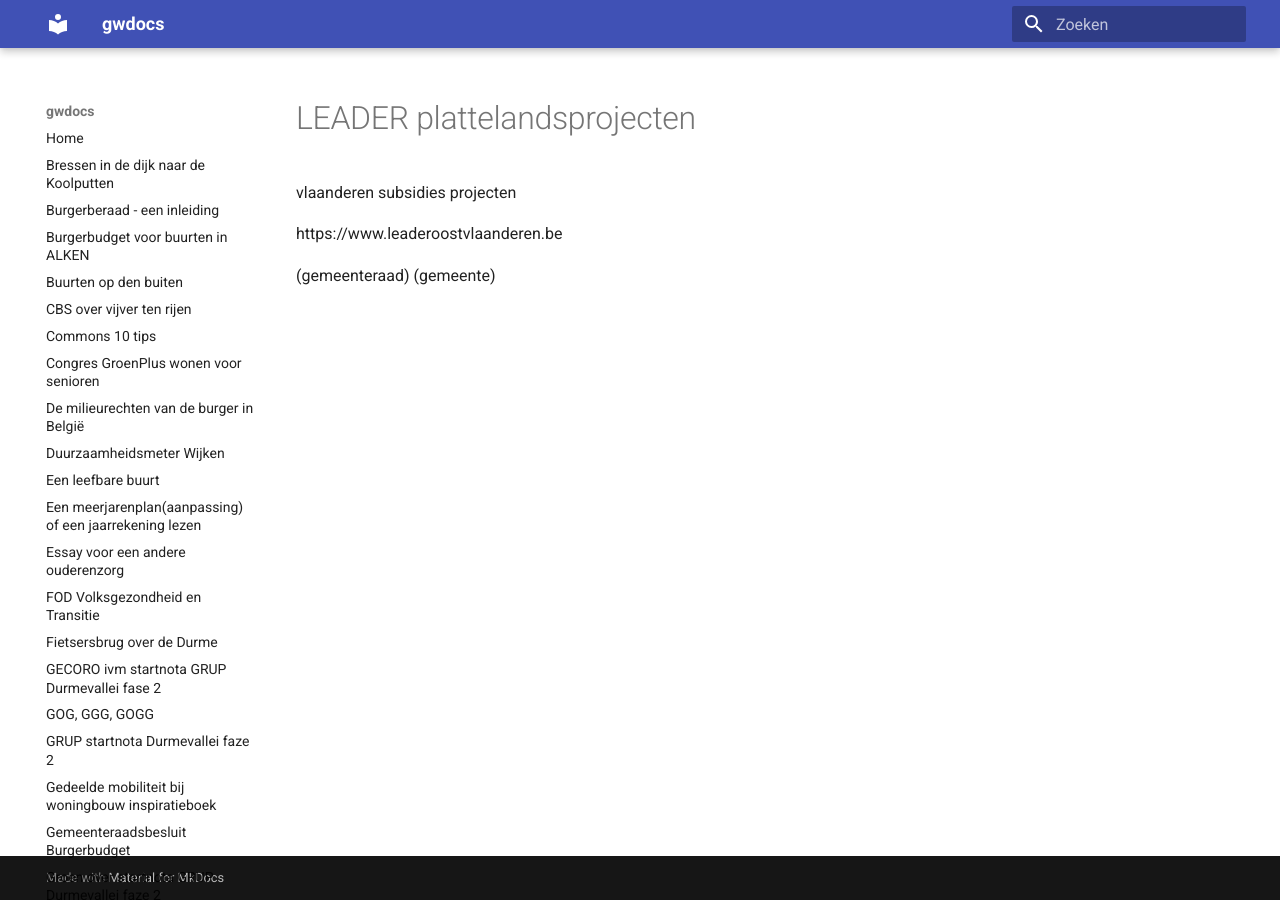
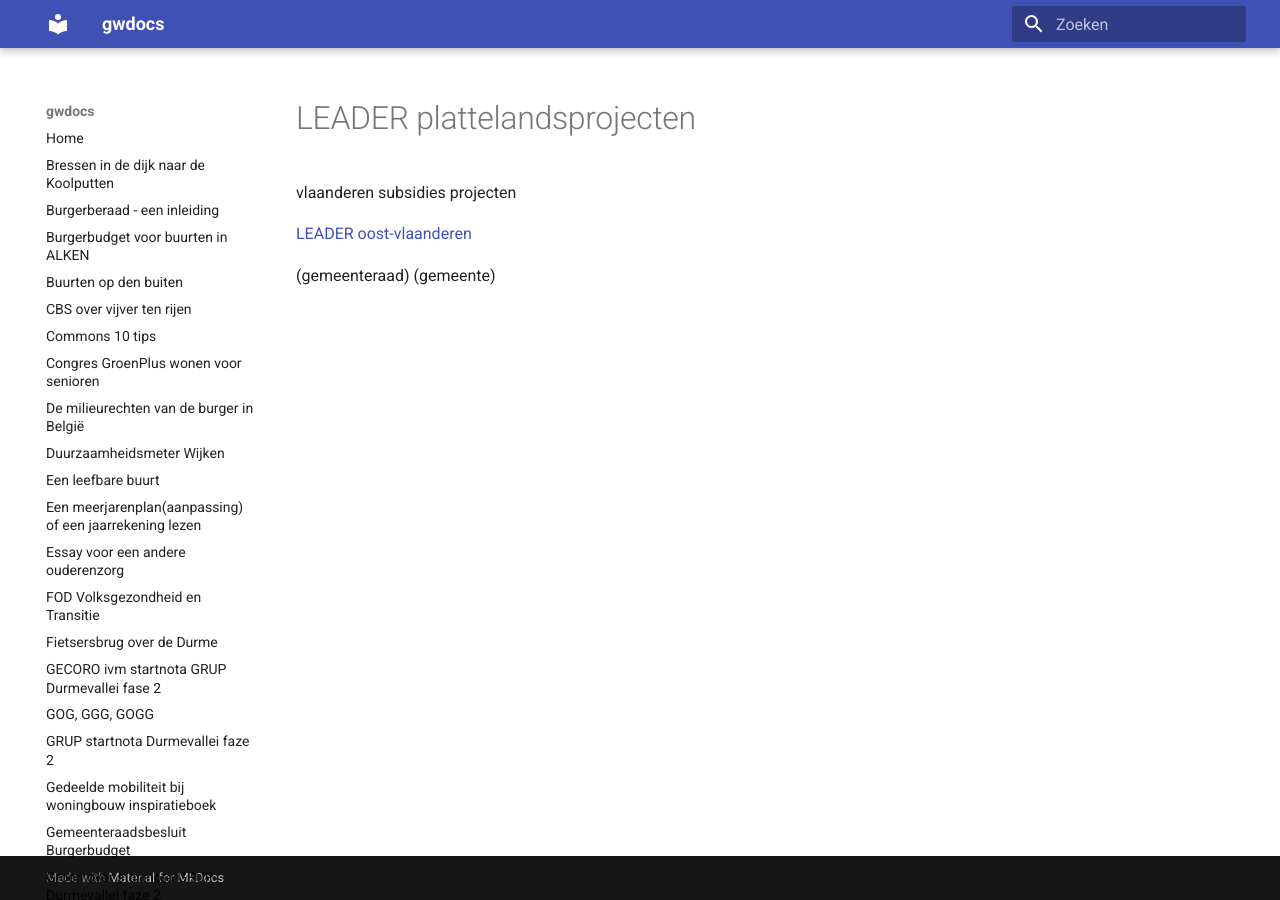
Before and after one commit to groenwaasmunster/gwdocs, an MkDocs documentation site: the page built from docs/LEADER plattelandsprojecten.md, in a window 1280 px wide. Built offline with MkDocs 1.6.1 and Material for MkDocs 9.7.7, drawn with Linux system fonts in a browser that asks for light colours.

Commit message:
link naar website aangepast

```diff
--- a/docs/LEADER plattelandsprojecten.md
+++ b/docs/LEADER plattelandsprojecten.md
@@ -1,5 +1,5 @@
 vlaanderen subsidies projecten
 
-https://www.leaderoostvlaanderen.be
+[LEADER oost-vlaanderen](https://www.leaderoostvlaanderen.be)
 
 (gemeenteraad)  (gemeente)
```
